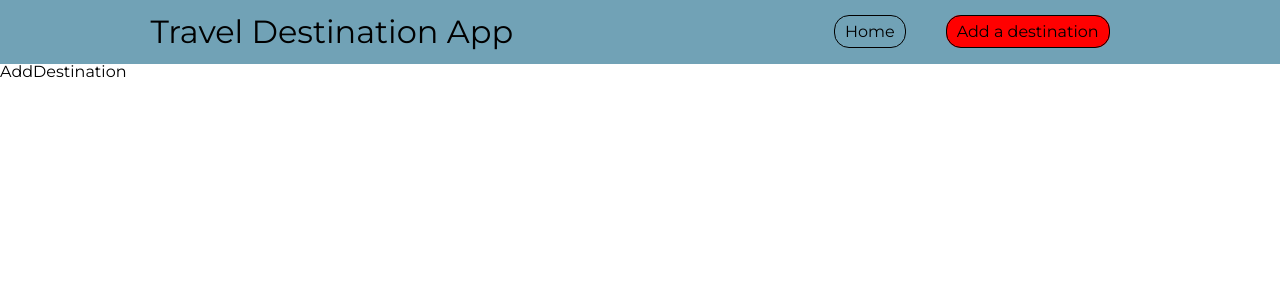
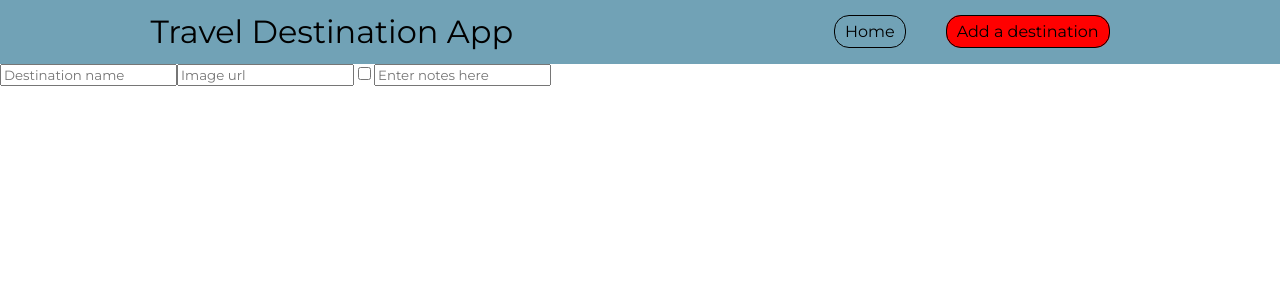
Before and after one commit to suthyscott/37-travel-destination-app, a React (Create React App) app: page /addDestination in a window 1280 px wide. Shown: the top 300 px of the page. Built offline with nearby package versions, Linux system fonts and the light colour scheme.

Commit message:
building add form

```diff
--- a/src/components/AddDestination.jsx
+++ b/src/components/AddDestination.jsx
@@ -1,8 +1,20 @@
-import React from 'react'
+import {useState} from 'react'
 
 const AddDestination = () => {
+  const [name, setName] = useState('')
+  const [imageURL, setImageURL] = useState('')
+  const [international, setInternational] = useState(false)
+  const [notes, setNotes] = useState('')
+
+  console.log(international)
   return (
-    <div>AddDestination</div>
+    <form>
+      <input placeholder='Destination name' onChange={e => setName(e.target.value)} value={name}/>
+      <input placeholder='Image url' onChange={e => setImageURL(e.target.value)} value={imageURL}/>
+      <input type='checkbox' checked={international ? true : false} onChange={e => setInternational(!international)} />
+      <input placeholder='Enter notes here' onChange={e => setNotes(e.target.value)} value={notes}/>
+
+    </form>
   )
 }
 
```
